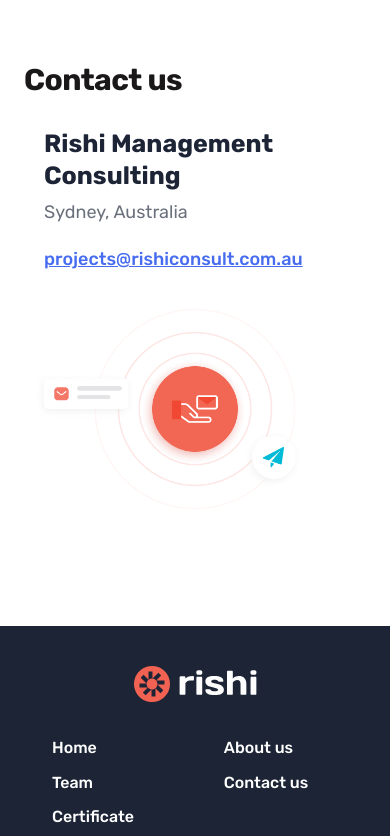
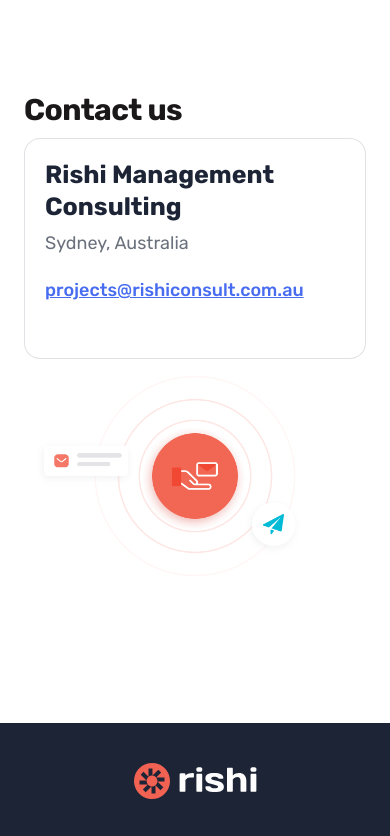
Before and after one commit to yadhu621/rishi-company-website, a React (Create React App) app: page / in a window 390 px wide. Shown: the part 2680-3516 px from the top of the page. Built offline with nearby package versions, Linux system fonts and the light colour scheme.

Commit message:
links updated

```diff
--- a/package.json
+++ b/package.json
@@ -18,7 +18,9 @@
     "react-bootstrap": "^2.7.0",
     "react-dom": "^18.2.0",
     "react-router-dom": "^6.6.1",
+    "react-router-hash-link": "^2.4.3",
     "react-scripts": "5.0.1",
+    "react-scroll": "^1.8.9",
     "swiper": "^8.4.5",
     "web-vitals": "^2.1.4"
   },
--- a/src/Components/ContactUs.js
+++ b/src/Components/ContactUs.js
@@ -3,10 +3,10 @@
 export default function ContactUs() {
   return (
     <>
-    <section className="Contact" id='contactUs'>
+    <section className="contact" id='contact-us'>
         <div className="container">
             <div className="row">
-                <div className="col-lg-7">
+                <div className="col-sm-12 col-md-7 col-lg-7">
                     <div className="contact__header">
                         <h2>Contact us</h2>
                     </div>
@@ -22,7 +22,7 @@
                         </div>
                     </div>
                 </div>
-                <div className="col-lg-5 d-flex align-items-center justify-content-center">
+                <div className="col-sm-12 col-md-5 col-lg-5 d-flex align-items-center justify-content-center">
                     <div className="contact__img">
                         <img src="./images/contact.png" alt="" />
                     </div>
--- a/src/Components/Home.js
+++ b/src/Components/Home.js
@@ -27,10 +27,10 @@
                 </div>
             </section>
 
-            <section className='about'>
+            <section className='about' id='about'>
                 <div className="container">
                     <div className="row">
-                        <div className="col-lg-6 d-flex justify-content-center flex-column">
+                        <div className="col-sm-12 col-md-6 col-lg-6 d-flex justify-content-center flex-column">
                             <div className="about__header">
                                 <h2>About Rishi</h2>
                             </div>
@@ -38,7 +38,7 @@
                                 <p>Boutique technology consulting firm with a razor-sharp focus on utility scale solar industry. Our primary goal is to leverage all the latest digital technologies to lower the costs of construction and operation of solar power plants. In other words, we want to do our bit to make the world greener.</p>
                             </div>
                         </div>
-                        <div className="col-lg-6">
+                        <div className="col-sm-12 col-md-6 col-lg-6">
                             <div className="about__img">
                                 <img src="./images/about1.png" alt="" />
                             </div>
--- a/src/Components/OurTeam.js
+++ b/src/Components/OurTeam.js
@@ -47,7 +47,7 @@
 export default function OurTeam() {
   return (
     <>
-    <section className="team">
+    <section className="team" id='our-team'>
         <div className="container">
             <div className="team__header text-center">
                 <h2>Our Team</h2>
@@ -69,12 +69,12 @@
           team.map((ele, index)  =>{
           return( <SwiperSlide key={index}>
             <div className="row">
-                <div className="col-lg-6 d-flex align-items-center justify-content-center">
+                <div className="col-sm-12 col-md-6 col-lg-6 d-flex align-items-center justify-content-center">
                     <div className="team__img">
                         <img src={ele.image} alt="" />
                     </div>
                 </div>
-                <div className="col-lg-6">
+                <div className="col-sm-12 col-md-6 col-lg-6">
                   <div className="team__name">
                     <h3>{ele.name}</h3>
                   </div>
--- a/src/Components/Product.js
+++ b/src/Components/Product.js
@@ -43,7 +43,7 @@
           <div className="container">
             <div className="product--container">
               <div className="row">
-                <div className="col-lg-6">
+                <div className="col-sm-12 col-md-6 col-lg-6">
                   <div className='prdoduct--details'>
                     <div className="product__header">
                       <h1>Install Solar projects quicker & better with Surya</h1>
@@ -53,7 +53,7 @@
                     </div>
                   </div>
                 </div>
-                <div className="col-lg-6 d-flex align-items-end">
+                <div className="col-sm-12 col-md-6 col-lg-6 d-flex align-items-end">
                   <div className="product__img">
                     <img src="./images/product1.png" alt="" />
                   </div>
@@ -67,7 +67,7 @@
       <section className="surya">
         <div className="container">
           <div className="row">
-            <div className="col-lg-6">
+            <div className="col-sm-12 col-md-6 col-lg-6">
               <div className="surya__logo">
                 <img src="./images/suryalogo.png" alt="" height={52} width={135} />
               </div>
@@ -119,7 +119,7 @@
                 </div>
               </div>
             </div>
-            <div className="col-lg-6">
+            <div className="col-sm-12 col-md-6 col-lg-6">
               <div className="surya--img">
                 <img src="./images/visualize.png" alt="" />
               </div>
@@ -193,7 +193,7 @@
       <section className="data">
         <div className="container">
           <div className="row">
-            <div className="col-lg-6">
+            <div className="col-sm-12 col-md-6 col-lg-6">
               <div className="data--header">
                 <h2>Data security</h2>
               </div>
@@ -213,14 +213,14 @@
               </div>
 
             </div>
-            <div className="col-lg-6">
+            <div className="col-sm-12 col-md-6 col-lg-6">
               <img src="./images/security.png" alt="" />
             </div>
           </div>
         </div>
       </section>
 
-      <section className='certificate'>
+      <section className='certificate' id='certificate'>
         <div className="container">
           <div className="certificate--box" onClick={() => setModalShow(true)}>
             <div className="certificate--container">
--- a/src/Partials/Footer.js
+++ b/src/Partials/Footer.js
@@ -1,5 +1,6 @@
 import React from 'react'
 import { Link } from 'react-router-dom'
+import { HashLink } from 'react-router-hash-link'
 
 export default function Footer() {
   return (
@@ -13,10 +14,10 @@
                 <div className="footer__menu">
                     <ul>
                         <Link to={"/"}><li>Home</li></Link>
-                        <li>About us</li>
-                        <li>Team</li>
-                        <li>Contact us</li>
-                        <li>Certificate</li>
+                        <HashLink to={"/#about"} smooth><li>About us</li></HashLink>
+                        <HashLink to={"/#our-team"} smooth><li>Team</li></HashLink>
+                        <HashLink to={"/#contact-us"} smooth><li>Contact us</li></HashLink>
+                        <HashLink to={"/product#certificate"} smooth><li>Certificate</li></HashLink>
                     </ul>
                 </div>
             </div>
--- a/src/Partials/Header.js
+++ b/src/Partials/Header.js
@@ -1,6 +1,7 @@
 import React from 'react'
 
-import { Link, NavLink } from 'react-router-dom';
+import { NavLink } from 'react-router-dom';
+import { HashLink } from 'react-router-hash-link'
 import Container from 'react-bootstrap/Container';
 import Nav from 'react-bootstrap/Nav';
 import Navbar from 'react-bootstrap/Navbar';
@@ -27,7 +28,7 @@
                             <NavLink to="/product">Product</NavLink>
                         </Nav>
                         <div className="contact--btn">
-                            <Link><button type='submit'>Contact Us</button></Link>
+                        <HashLink to={"/#contact-us"} smooth><button type='submit'>Contact Us</button></HashLink>
                         </div>
                     </Offcanvas.Body>
                 </Navbar.Offcanvas>
--- a/src/Styles/global.css
+++ b/src/Styles/global.css
@@ -140,7 +140,7 @@
 
 .about,
 .solar,
-.Contact,
+.contact,
 .surya,
 .member,
 .data,
@@ -148,7 +148,7 @@
 .hero,
 .team
 {
-    padding: 130px 100px;
+    padding: 130px 0px;
 }
 
 .about__header h2,
@@ -204,6 +204,11 @@
 {
     padding: 40px;
     margin-top: 50px;
+    background: #FFFFFF;
+    border: 1px solid rgba(106, 113, 124, 0.2);
+    border-radius: 16px;
+    width: 590px;
+    height: 221px;
 }
 
 .contact__name h3,
@@ -502,7 +507,7 @@
 {
     background: url("/public/images/teambg.png");
     background-size: cover;
-    height: 938px;
+    height: 835px;
 }
 
 .swiper-pointer-events.swiper-vertical
--- a/src/Styles/responsive.css
+++ b/src/Styles/responsive.css
@@ -38,7 +38,7 @@
 
     .about, .solar, .Contact, .surya, .member, .data, .certificate, .hero, .team
     {
-        padding: 100px 0;
+        padding: 100px 0px;
     }
 
     .about__header h2, .team__header h2, .contact__header h2, .member--header h2, .data--header h2, .hero__header h2,
```
Also changed, not shown: 1 other file (tests, documents, lock files or other folders).
